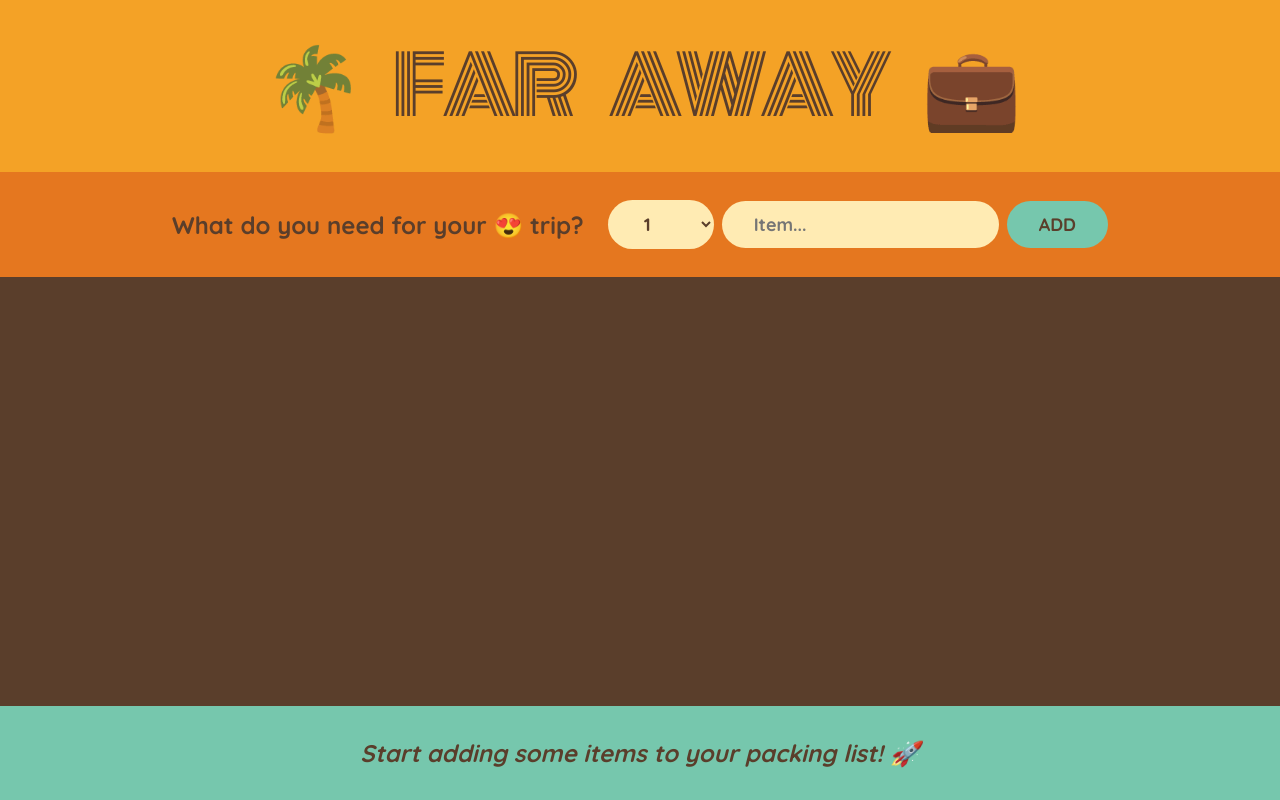
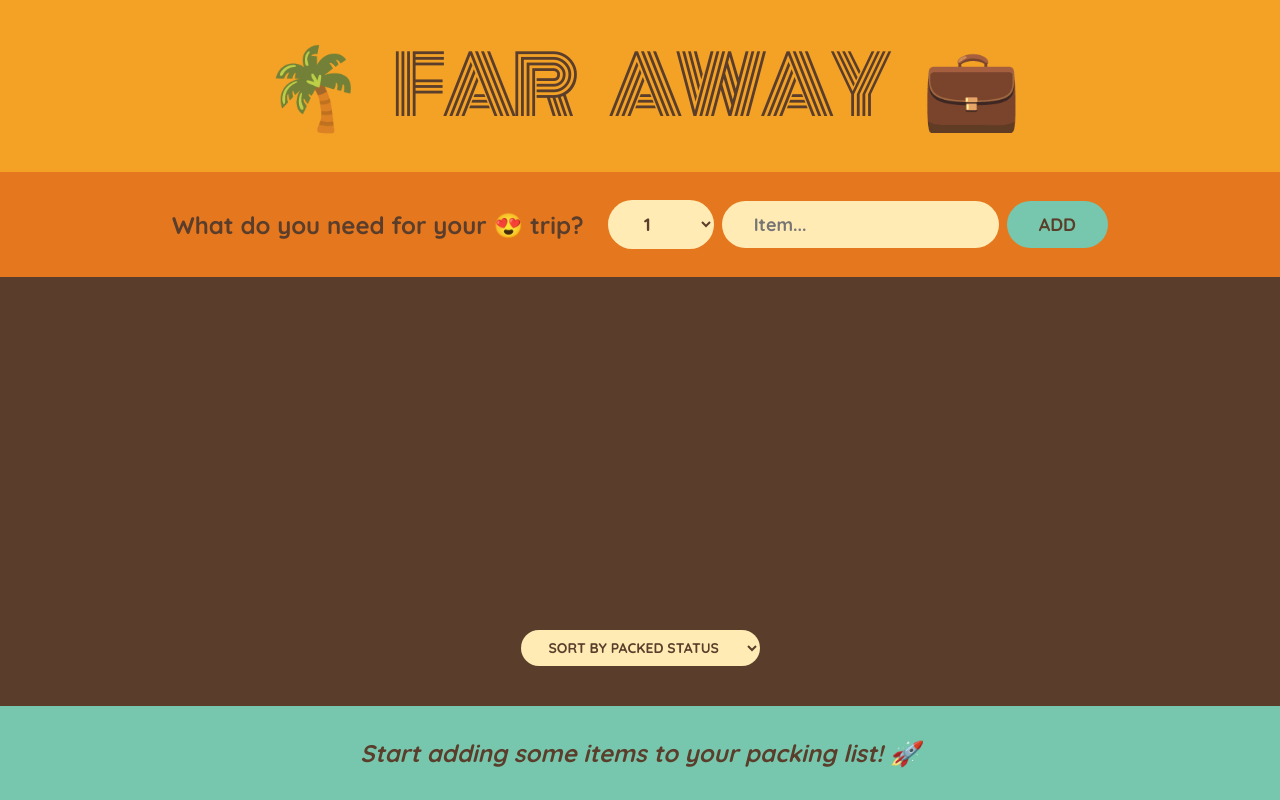
Before and after one commit to Ivdza1/travel-list, a React (Create React App) app: page / in a window 1280 px wide. Built offline with nearby package versions, Linux system fonts and the light colour scheme.

Commit message:
Updated App.js. Added sort functionality.

```diff
--- a/src/App.js
+++ b/src/App.js
@@ -65,10 +65,30 @@ function Form({ onAddItems }) {
 }
 
 function List({ items, onDeleteItem, onToggleItem }) {
+  const [sortBy, setSortBy] = useState("packed");
+  let sortedItems;
+
+  if (sortBy === 'input') sortedItems = items;
+
+  if (sortBy === 'description') sortedItems = items.slice().sort((a, b) => a.description.localeCompare(b.description));
+
+  if (sortBy === 'packed') sortedItems = items.slice().sort((a, b) => Number(a.packed) - Number(b.packed));
+
   return (
     <div className="list">
-      <ul>{items.map(i => <Item i={i} onDeleteItem={onDeleteItem} onToggleItem={onToggleItem} key={i.id} />)}</ul >
+      <ul>{sortedItems.map(i => <Item i={i} onDeleteItem={onDeleteItem} onToggleItem={onToggleItem} key={i.id} />)}</ul >
+
+      <div className="actions">
+        <select value={sortBy} onChange={(e) => setSortBy(e.target.value)}>
+          <option value="input">Sort by input order</option>
+          <option value="description">Sort by description</option>
+          <option value="packed">Sort by packed status</option>
+        </select>
+      </div>
+
+
     </div>
+
   )
 }
 
```
